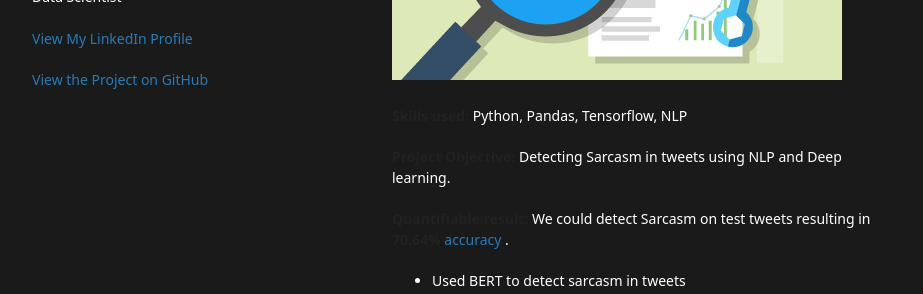
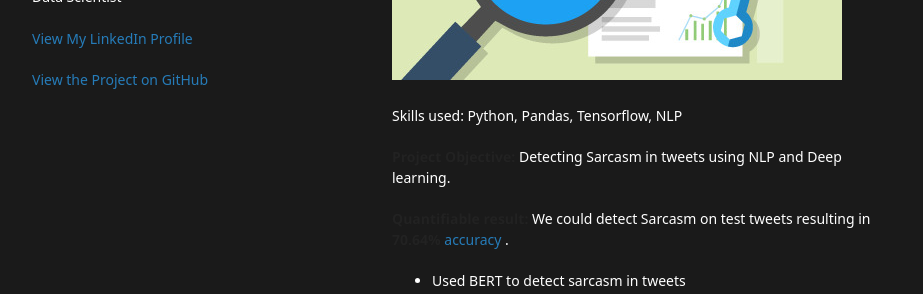
Before and after one commit to iammtaran21/DS-Portfolio_T, a Jekyll site: the page built from index.md, in a window 1280 px wide and 900 px high. Shown: the part 419-713 px from the top of the window, without its empty margins (178-1101 px from the left). Built offline with Jekyll 4.4.1, drawn with Linux system fonts in a browser that asks for light colours; some web fonts are replaced; our own code applies the rules of GitHub Pages for plain Markdown files; a script that is not in the unit is left out.

```diff
--- a/index.md
+++ b/index.md
@@ -9,7 +9,7 @@ Here are some of my best Data Science Projects. I have explored various machine-
 
 <img src="images/tweets.jpeg?raw=true"/>
 
-**Skills used:** Python, Pandas, Tensorflow, NLP
+Skills used: Python, Pandas, Tensorflow, NLP
 
 **Project Objective:** Detecting Sarcasm in tweets using NLP and Deep learning.
 
```
